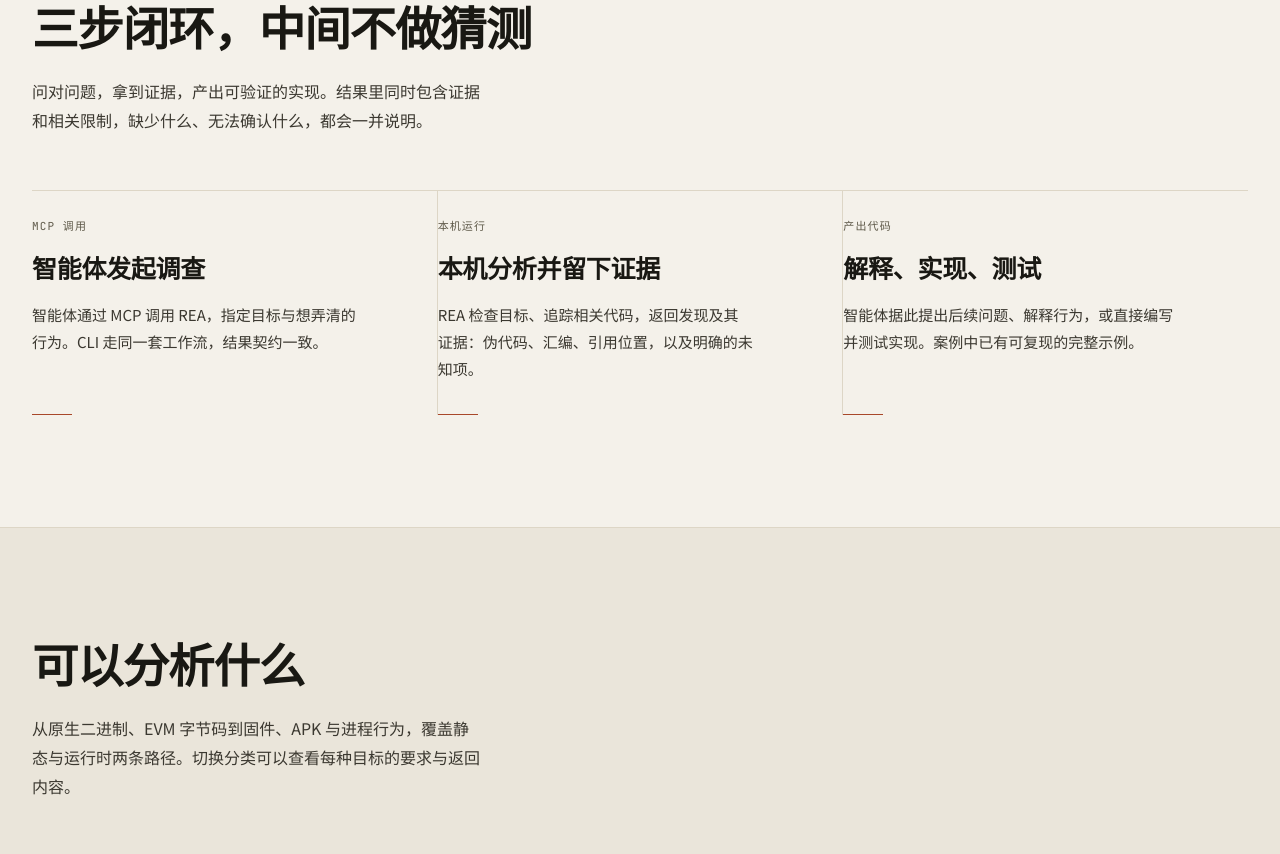
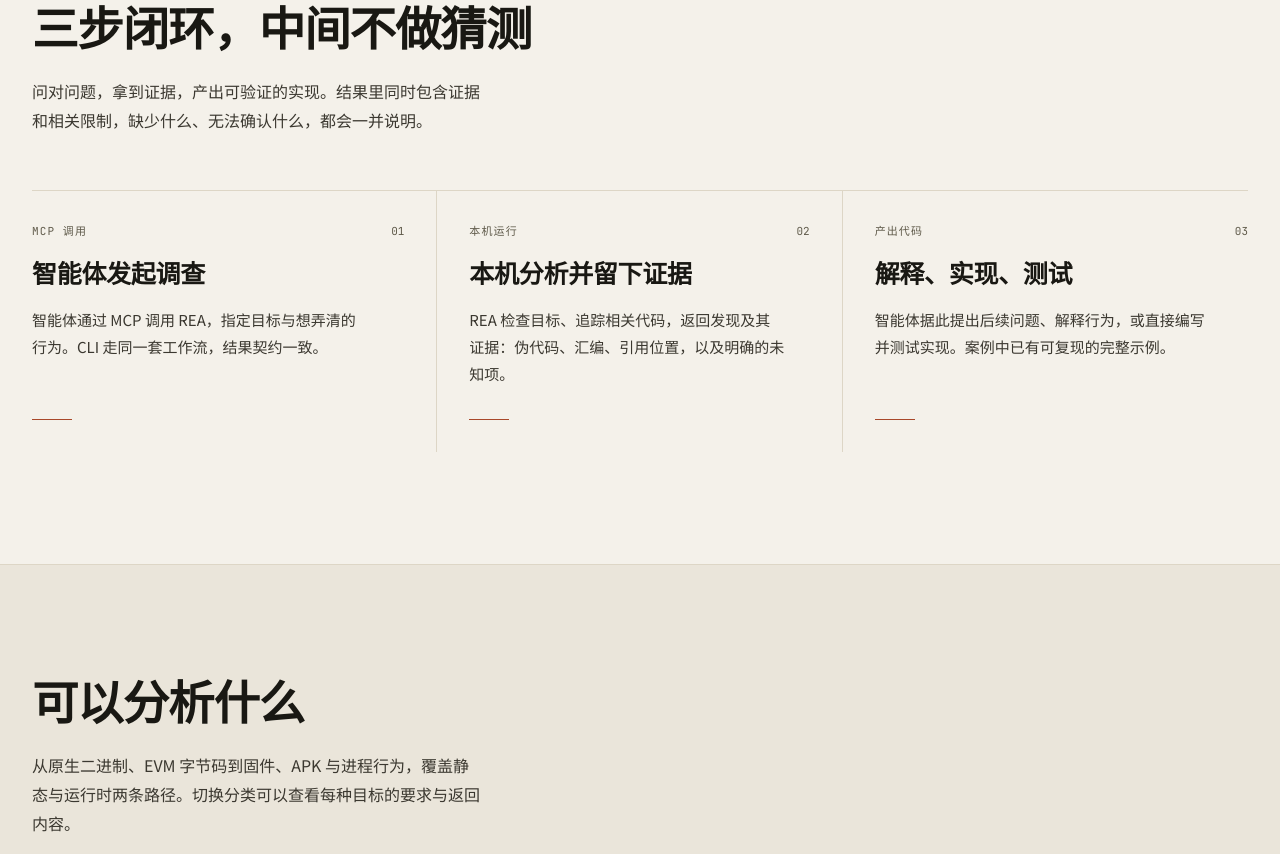
Before and after one commit to bbylw/rea-cn, an Astro site: page / in a window 1280 px wide. Shown: the part 1778-2632 px from the top of the page. Built offline with nearby package versions, Linux system fonts and the light colour scheme; Astro itself is replaced by a stand-in of ours.

Commit message:
Fix 3-column grid dividers and horizontal padding in HowItWorks and Targets
Co-authored-by: Claude <noreply@anthropic.com>

```diff
--- a/src/components/HowItWorks.astro
+++ b/src/components/HowItWorks.astro
@@ -29,15 +29,22 @@ const steps = [
       </p>
     </div>
 
-    <ol class="mt-14 grid gap-px border-t border-line bg-line md:grid-cols-3">
+    <ol class="mt-14 grid divide-y divide-line border-t border-line md:grid-cols-3 md:divide-x md:divide-y-0">
       {
         steps.map((s, i) => (
           <li
             data-reveal
             style={`--reveal-delay:${i * 90}ms`}
-            class="group flex h-full flex-col bg-paper pt-7 md:pr-8"
+            class="group flex h-full flex-col bg-paper py-8 md:px-8 md:first:pl-0 md:last:pr-0"
           >
-            <span class="label transition-colors duration-300 group-hover:text-rust-2">{s.meta}</span>
+            <div class="flex items-center justify-between gap-4">
+              <span class="label transition-colors duration-300 group-hover:text-rust-2">
+                {s.meta}
+              </span>
+              <span class="tnum font-mono text-[11px] text-muted" aria-hidden="true">
+                {String(i + 1).padStart(2, "0")}
+              </span>
+            </div>
             <h3 class="mt-4 text-[22px] leading-snug text-ink sm:text-[25px]">{s.title}</h3>
             <p class="mt-4 mb-8 max-w-[40ch] text-[15px] leading-[1.8] text-ink-2">{s.body}</p>
             <span class="mt-auto block h-px w-10 bg-rust" aria-hidden="true"></span>
--- a/src/components/Targets.astro
+++ b/src/components/Targets.astro
@@ -30,10 +30,10 @@ const notes = [
       <TargetTabs client:visible />
     </div>
 
-    <dl class="mt-16 grid gap-px border-t border-line bg-line sm:grid-cols-3">
+    <dl class="mt-16 grid divide-y divide-line border-t border-line sm:grid-cols-3 sm:divide-x sm:divide-y-0">
       {
         notes.map((n) => (
-          <div class="bg-paper-2 py-7 pr-8">
+          <div class="py-7 sm:px-8 sm:first:pl-0 sm:last:pr-0">
             <dt class="label">{n.label}</dt>
             <dd class="mt-3 max-w-[38ch] text-[14.5px] leading-[1.8] text-ink-2">{n.body}</dd>
           </div>
```
